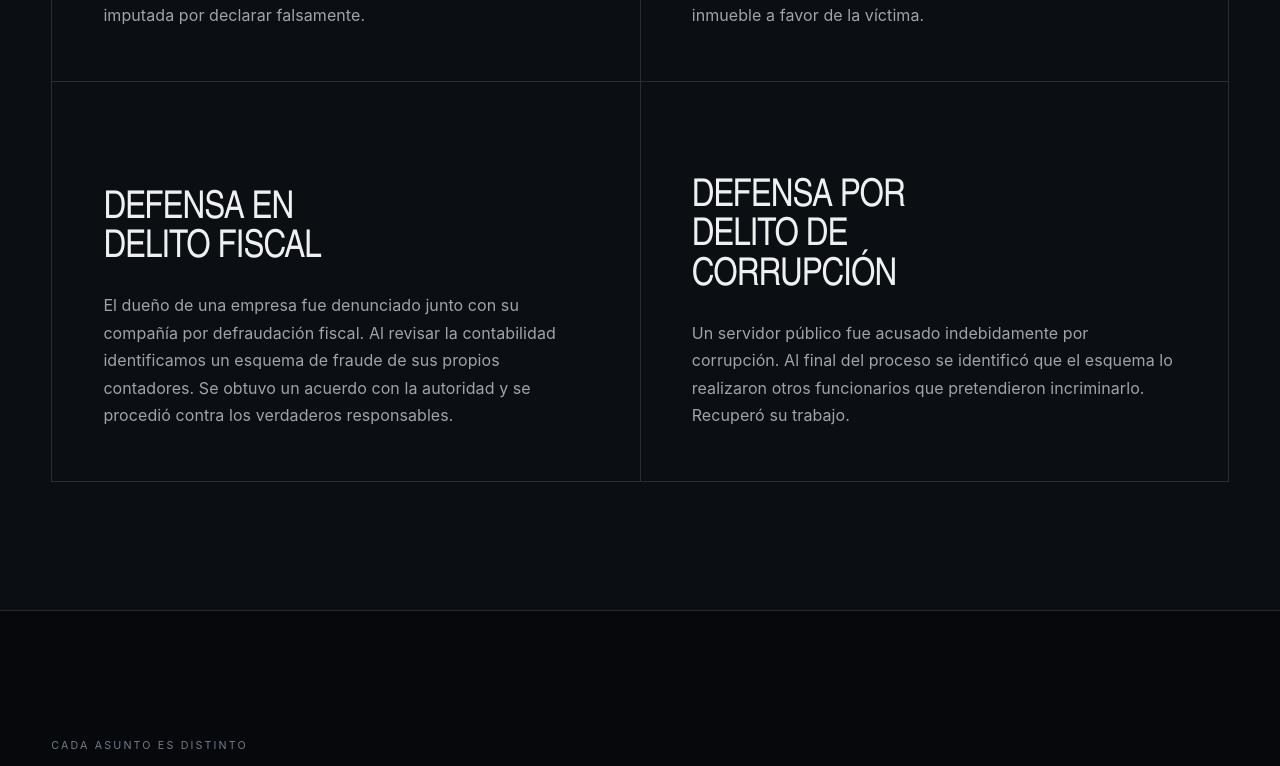
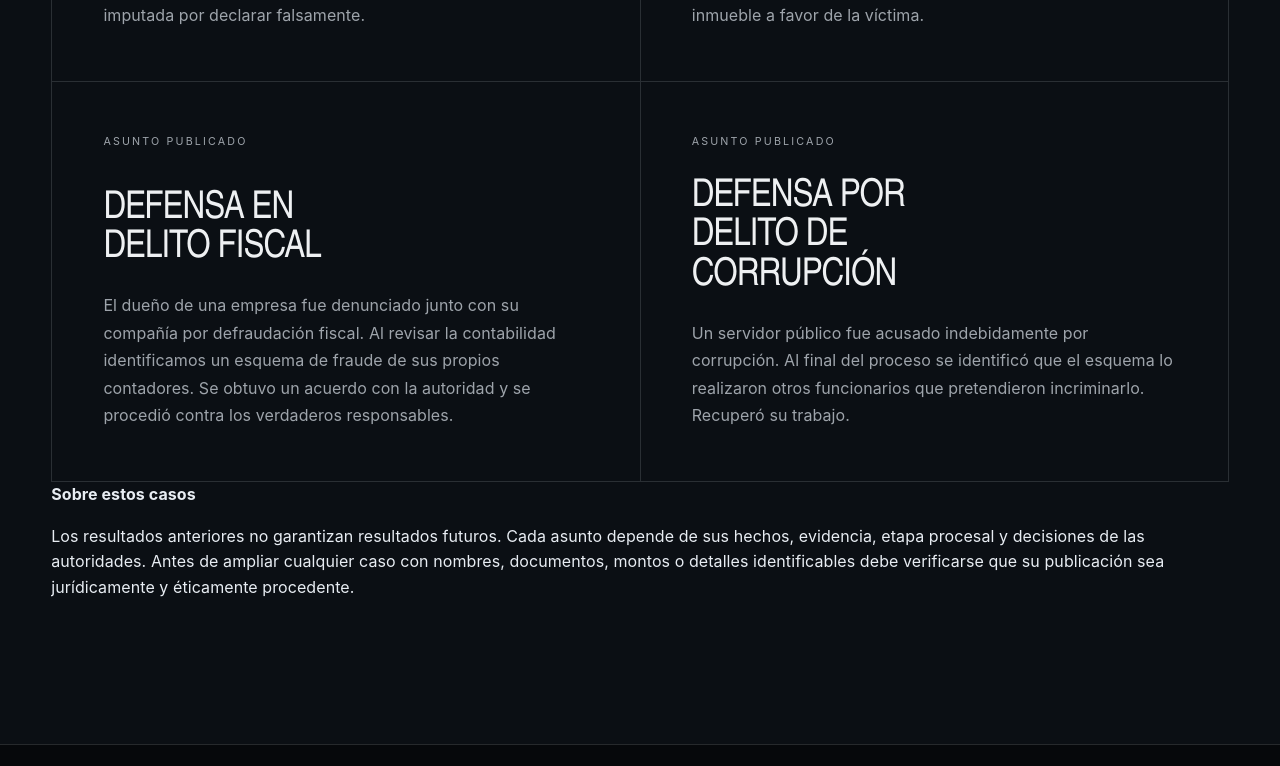
Before and after one commit to josuechavando350-png/nexus-engine, a Next.js app in the folder apps/cano-penal/: page /casos in a window 1280 px wide. Shown: the part 1391-2157 px from the top of the page. Built offline with nearby package versions, Linux system fonts and the light colour scheme.

Commit message:
feat(cano): harden case-study proof and disclaimers

```diff
--- a/apps/cano-penal/src/app/casos/page.tsx
+++ b/apps/cano-penal/src/app/casos/page.tsx
@@ -4,8 +4,9 @@ import { PageShell } from "../SiteChrome";
 import { cases } from "../content";
 
 export const metadata: Metadata = {
-  title: "Casos — abogado penalista CDMX",
-  description: "Casos de defensa penal en CDMX, incluidos homicidio, delito fiscal, abuso sexual, despojo y corrupción."
+  title: "Casos y experiencia aplicada | CANO Estrategia Penal",
+  description: "Selección de asuntos de defensa penal presentada con contexto, estrategia y advertencia expresa de que cada caso depende de sus propios hechos.",
+  alternates: { canonical: "https://canopenal.com/casos" },
 };
 
 export default function CasesPage() {
@@ -22,10 +23,15 @@ export default function CasesPage() {
           <div className="cp-cases-premium">
             {cases.map(([title, body]) => (
               <article className="cp-case-premium" key={title}>
+                <p className="cp-eyebrow">Asunto publicado</p>
                 <h2>{title}</h2>
                 <p>{body}</p>
               </article>
             ))}
+          </div>
+          <div className="cp-case-disclaimer">
+            <strong>Sobre estos casos</strong>
+            <p>Los resultados anteriores no garantizan resultados futuros. Cada asunto depende de sus hechos, evidencia, etapa procesal y decisiones de las autoridades. Antes de ampliar cualquier caso con nombres, documentos, montos o detalles identificables debe verificarse que su publicación sea jurídicamente y éticamente procedente.</p>
           </div>
         </div>
       </section>
```
